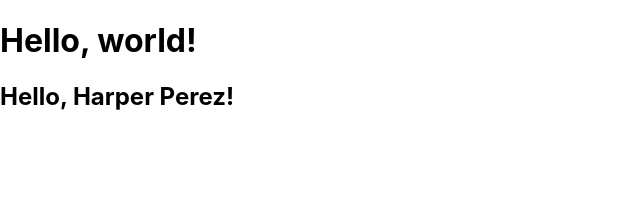
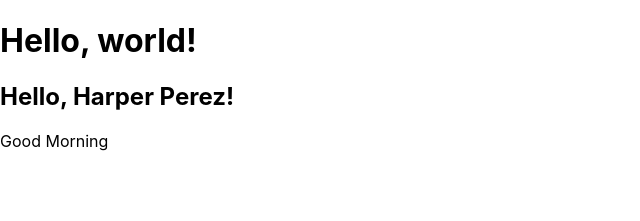
Before and after one commit to Namikachi/react, a React (Create React App) app: page / in a window 1280 px wide. Shown: the top 221 px of the page, without its empty margins (0-640 px from the left). Built offline with nearby package versions, Linux system fonts and the light colour scheme.

Commit message:
my second commit
- Rendering Elements
- Components and Props

```diff
--- /dev/null
+++ b/src/ComponentsAndProps.js
@@ -0,0 +1,51 @@
+// This function is a valid React component because it accepts a single “props” object argument with data and returns a React element. We call such components “function components” because they are literally JavaScript functions.
+// Props are Read-Only
+// React lets you create components, reusable UI elements for your app.
+// a React component is a JavaScript function that you can sprinkle with markup.
+// Never define a component inside another component. Because it can be very slow and causes bugs.
+// React components are regular JavaScript functions except:
+//  1. Their names always begin with a capital letter.
+//  2. They return JSX markup.
+
+// function Welcome(props) {
+//   return <h1>Hello, {props.name}</h1>;
+// }
+
+// ES6
+// class Welcome extends React.Component {
+//   render() {
+//     return <h1>Hello, {this.props.name}</h1>;
+//   }
+// }
+
+// function Profile(props) {
+//   return (
+//     <div className="card">
+//       <Avatar {...props} />
+//     </div>
+//   );
+// }
+
+// When you nest content inside a JSX tag, the parent component will receive that content in a prop called children.
+// For example, the Card component below will receive a children prop set to <Avatar /> and render it in a wrapper div:
+
+function Card({ children }) {
+  return (
+    <div className="card">
+      {children}
+    </div>
+  );
+}
+
+export default function ComponentsAndProps() {
+  return (
+    <Card>
+      <p>Good Morning</p>
+    </Card>
+  );
+}
+// Props are read-only snapshots in time: every render receives a new version of props.
+// You can’t change props. When you need interactivity, you’ll need to set state.
+
+// Don’t try to “change props”. When you need to respond to the user input (like changing the selected color),
+// you will need to “set state”, which you can learn about in State: A Component’s Memory.
--- a/src/index.js
+++ b/src/index.js
@@ -4,13 +4,16 @@ import './index.css';
 // import App from './App';
 import HelloWorld from './HelloWorld';
 import IntroducingJsx from './IntroducingJsx';
+import ComponentsAndProps from './ComponentsAndProps';
 import reportWebVitals from './reportWebVitals';
 
+// To render a React element, first pass the DOM element to ReactDOM.createRoot(), then pass the React element to root.render():
 const root = ReactDOM.createRoot(document.getElementById('root'));
 root.render(
   <>
     <HelloWorld />
     <div>{IntroducingJsx}</div>
+    <ComponentsAndProps />
   </>
   // <React.StrictMode>
   //   <App />
```
Also changed, not shown: src/RenderingElements.js (added, +14 -0 lines).
